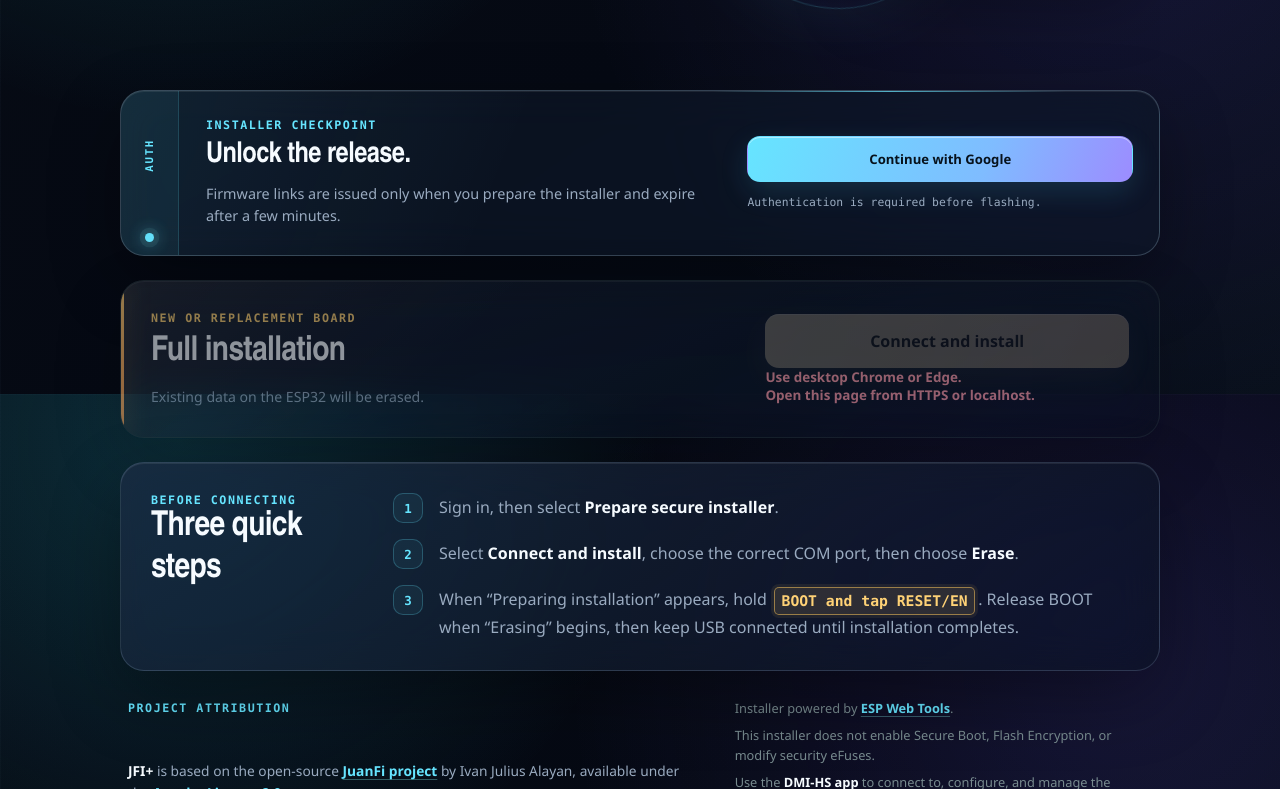
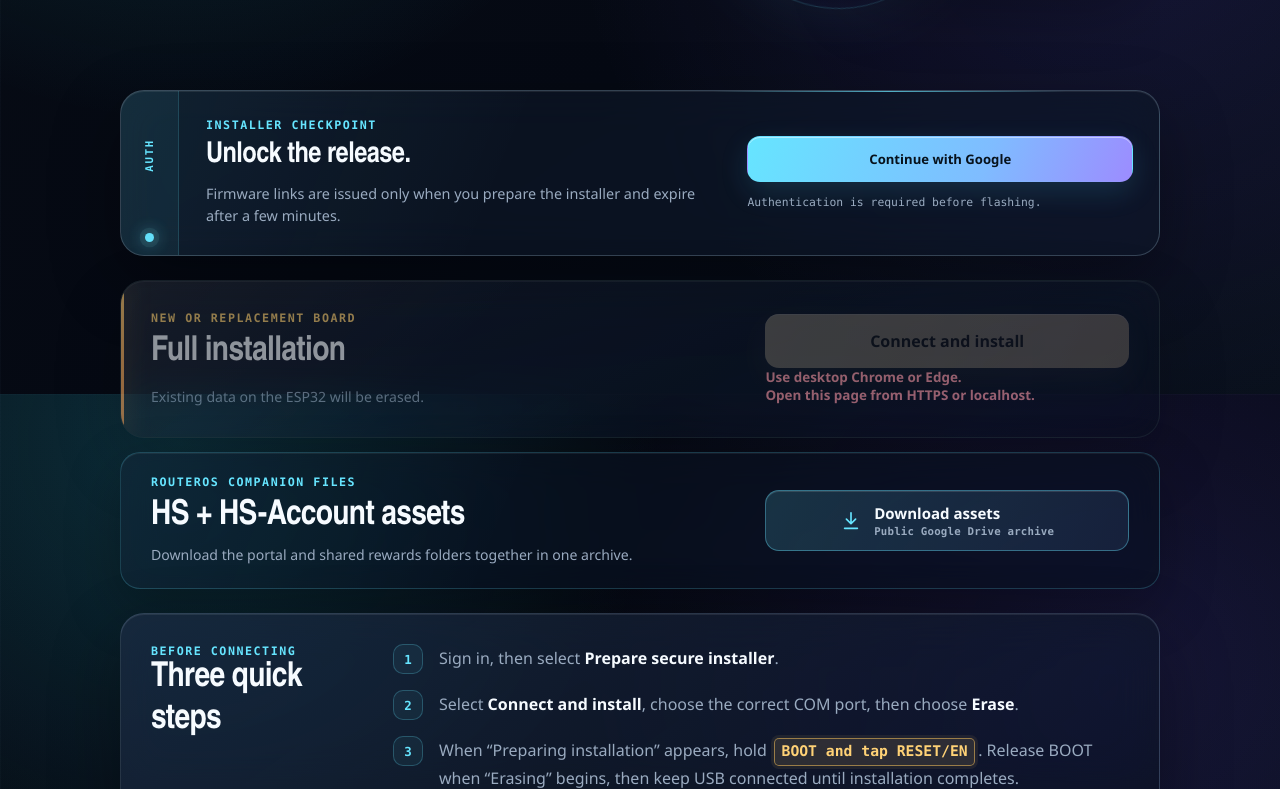
Before and after one commit to admepls/DMI-HS, a plain HTML site: page index.html in a window 1280 px wide. Shown: the part 406-1195 px from the top of the page. Drawn offline with Linux system fonts and the light colour scheme; no server answers.

Commit message:
added assets downsload button

```diff
--- a/index.html
+++ b/index.html
@@ -10,7 +10,7 @@
     >
     <title>JFI+ ESP32 Installer</title>
     <link rel="icon" href="assets/favicon.png">
-    <link rel="stylesheet" href="styles.css?v=4">
+    <link rel="stylesheet" href="styles.css?v=5">
     <script
       type="module"
       src="https://unpkg.com/esp-web-tools@10.1.0/dist/web/install-button.js?module"
@@ -130,6 +130,31 @@
         </article>
       </section>
 
+      <section class="asset-download" aria-labelledby="asset-download-title">
+        <div class="asset-download-copy">
+          <p class="operation-label">RouterOS companion files</p>
+          <h2 id="asset-download-title">HS + HS-Account assets</h2>
+          <p>
+            Download the portal and shared rewards folders together in one archive.
+          </p>
+        </div>
+        <a
+          class="action action-download"
+          href="https://drive.google.com/uc?export=download&amp;id=1Rx5t39oPpiNlGNVY28D7UiCmziqUg7sb"
+          target="_blank"
+          rel="noopener noreferrer"
+          aria-label="Download the HS and HS-Account assets archive from Google Drive"
+        >
+          <svg aria-hidden="true" viewBox="0 0 24 24" width="22" height="22">
+            <path d="M12 3v12m0 0 5-5m-5 5-5-5M5 20h14" />
+          </svg>
+          <span>
+            <strong>Download assets</strong>
+            <small>Public Google Drive archive</small>
+          </span>
+        </a>
+      </section>
+
       <section class="steps" aria-labelledby="steps-title">
         <div>
           <p class="eyebrow">Before connecting</p>
--- a/styles.css
+++ b/styles.css
@@ -1010,6 +1010,75 @@ dt {
   box-shadow: 0 12px 32px rgba(255, 185, 92, 0.15), inset 0 1px rgba(255, 255, 255, 0.45);
 }
 
+.asset-download {
+  display: grid;
+  grid-template-columns: minmax(0, 1fr) minmax(250px, 0.62fr);
+  gap: 28px;
+  align-items: center;
+  margin-top: 14px;
+  padding: 22px 30px;
+  border: 1px solid rgba(102, 229, 255, 0.2);
+  border-radius: 20px;
+  background: linear-gradient(112deg, rgba(102, 229, 255, 0.075), transparent 38%), rgba(10, 18, 31, 0.66);
+  box-shadow: 0 20px 54px rgba(0, 0, 0, 0.26), inset 0 1px rgba(255, 255, 255, 0.06);
+  backdrop-filter: blur(18px) saturate(140%);
+  -webkit-backdrop-filter: blur(18px) saturate(140%);
+}
+
+.asset-download .operation-label {
+  color: var(--teal);
+}
+
+.asset-download h2 {
+  margin: 7px 0 6px;
+}
+
+.asset-download-copy > p:last-child {
+  margin: 0;
+  color: var(--muted);
+  font-size: 0.88rem;
+  line-height: 1.55;
+}
+
+.action-download {
+  display: inline-flex;
+  align-items: center;
+  justify-content: center;
+  gap: 12px;
+  border: 1px solid rgba(102, 229, 255, 0.38);
+  background: linear-gradient(112deg, rgba(102, 229, 255, 0.17), rgba(127, 188, 255, 0.1));
+  box-shadow: inset 0 1px rgba(255, 255, 255, 0.12);
+  color: var(--ink);
+  text-align: left;
+  text-decoration: none;
+}
+
+.action-download svg {
+  flex: 0 0 auto;
+  fill: none;
+  stroke: var(--teal);
+  stroke-linecap: round;
+  stroke-linejoin: round;
+  stroke-width: 1.8;
+}
+
+.action-download span {
+  display: grid;
+  gap: 2px;
+}
+
+.action-download strong {
+  font-size: 0.94rem;
+}
+
+.action-download small {
+  color: var(--muted);
+  font-family: "Cascadia Mono", Consolas, monospace;
+  font-size: 0.67rem;
+  font-weight: 600;
+  letter-spacing: 0.02em;
+}
+
 .steps {
   margin-top: 24px;
   padding: 30px;
@@ -1064,6 +1133,10 @@ dt {
   .operation {
     grid-template-columns: 1fr;
   }
+
+  .asset-download {
+    grid-template-columns: 1fr;
+  }
 }
 
 @media (max-width: 520px) {
@@ -1100,6 +1173,7 @@ dt {
   .release-card,
   .access-gate,
   .operation,
+  .asset-download,
   .steps {
     border-radius: 18px;
   }
@@ -1118,6 +1192,7 @@ dt {
   }
 
   .operation,
+  .asset-download,
   .steps {
     padding: 22px;
   }
@@ -1129,6 +1204,7 @@ dt {
   .access-gate,
   .notice,
   .operation,
+  .asset-download,
   .steps {
     background-color: #111b2c;
   }
```
